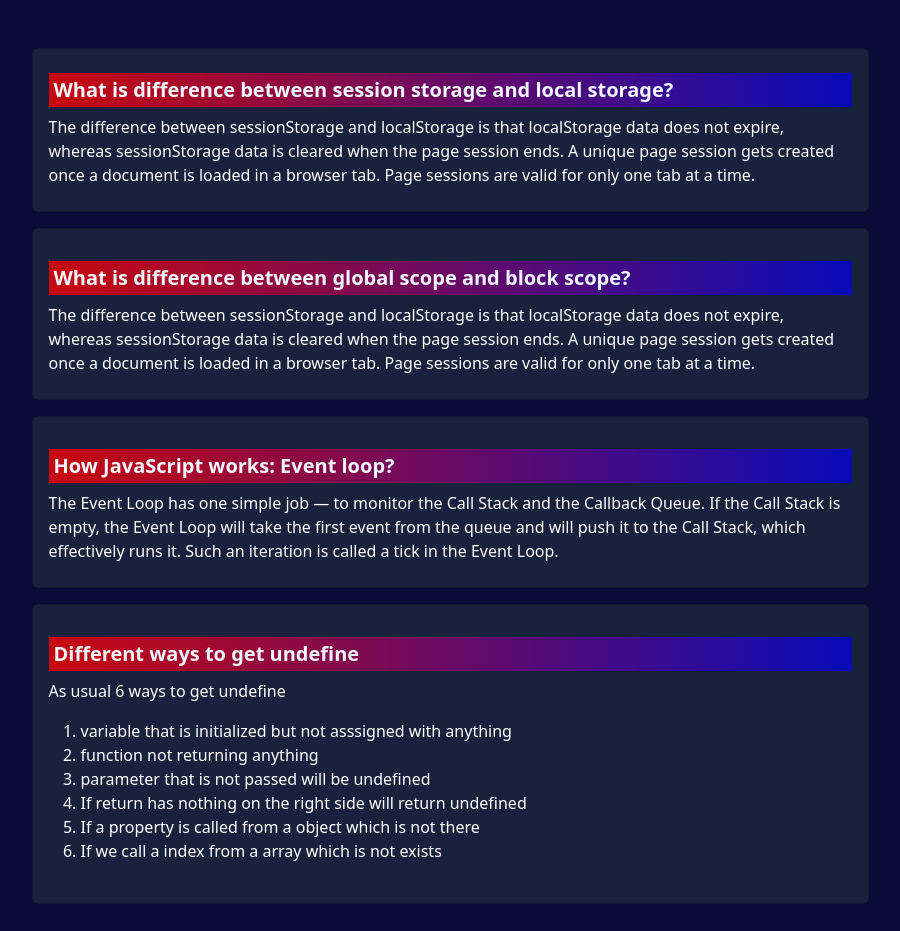
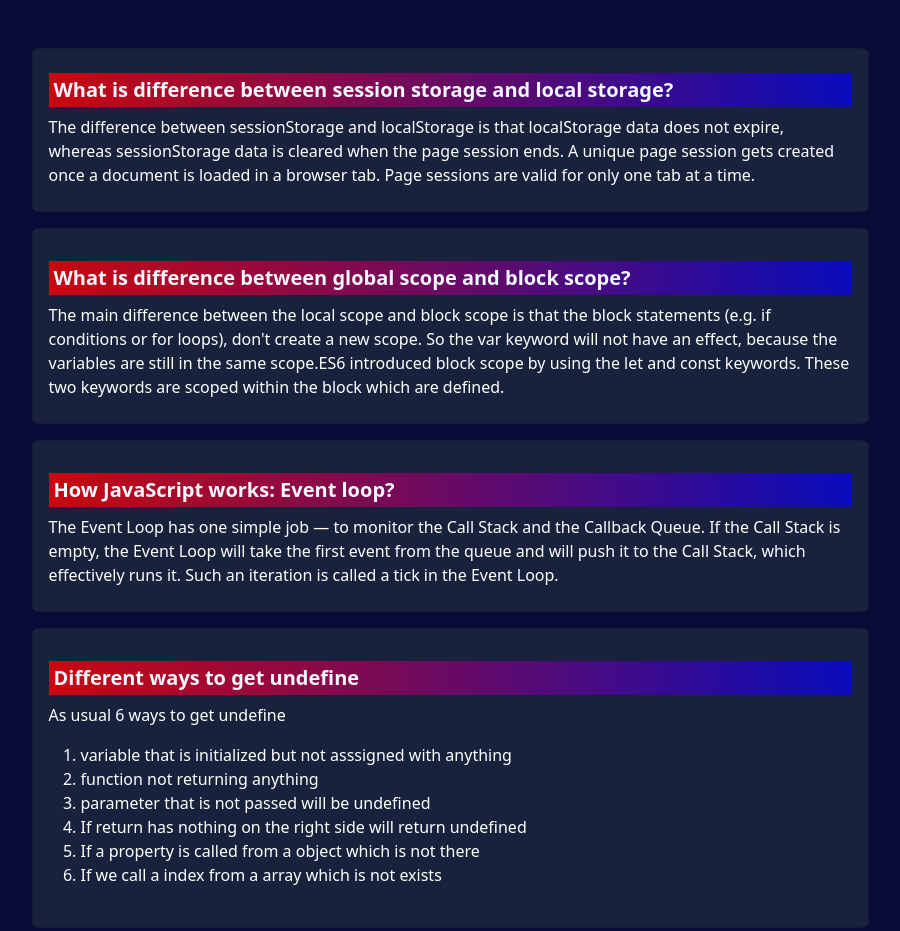
Before and after one commit to Durjoy-dcp/Debug-TypeMaster, a plain HTML site: page blog.html in a window 1280 px wide. Shown: the whole page, without its empty margins (190-1090 px from the left). Drawn offline with nearby package versions, Linux system fonts and the light colour scheme.

Commit message:
blog updated

```diff
--- a/blog.html
+++ b/blog.html
@@ -59,13 +59,12 @@
             <div class="card-body my-2">
                 <h5 class="card-title  my-2 fw-bold custom-title"> What is difference between global scope and
                     block scope?</h5>
-                <p class="card-text"> The difference between sessionStorage and localStorage is that
-                    localStorage
-                    data
-                    does not
-                    expire, whereas sessionStorage data is cleared when the page session ends. A unique page
-                    session gets created once a document is loaded in a browser tab. Page sessions are valid for
-                    only one tab at a time.</p>
+                <p class="card-text"> The main difference between the local scope and block scope is that the block
+                    statements
+                    (e.g. if conditions or for loops), don't create a new scope. So the var keyword will not
+                    have an effect, because the variables are still in the same scope.ES6 introduced block scope
+                    by using the let and const keywords. These two keywords are scoped within the block which
+                    are defined.</p>
 
             </div>
         </div>
```
